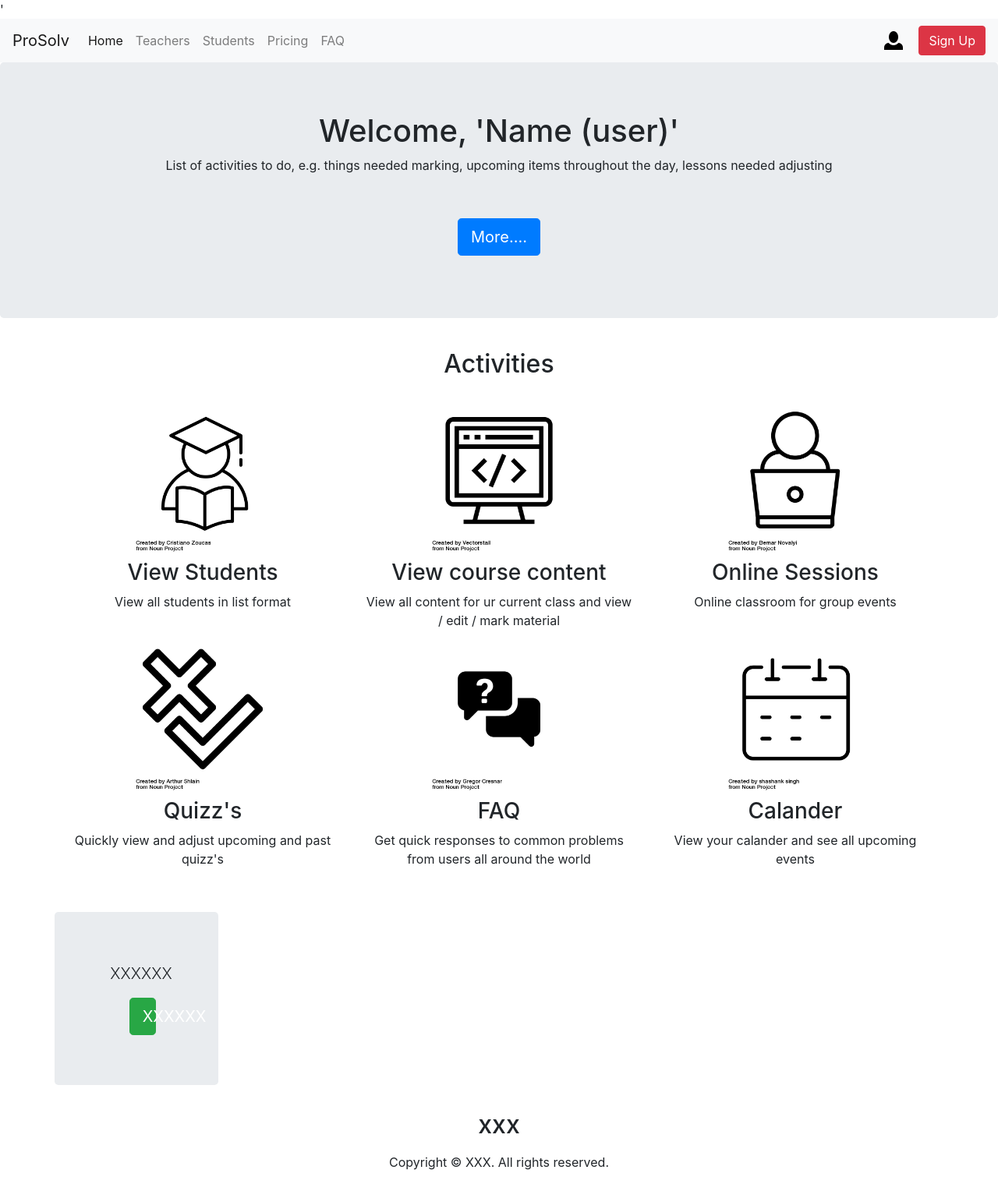
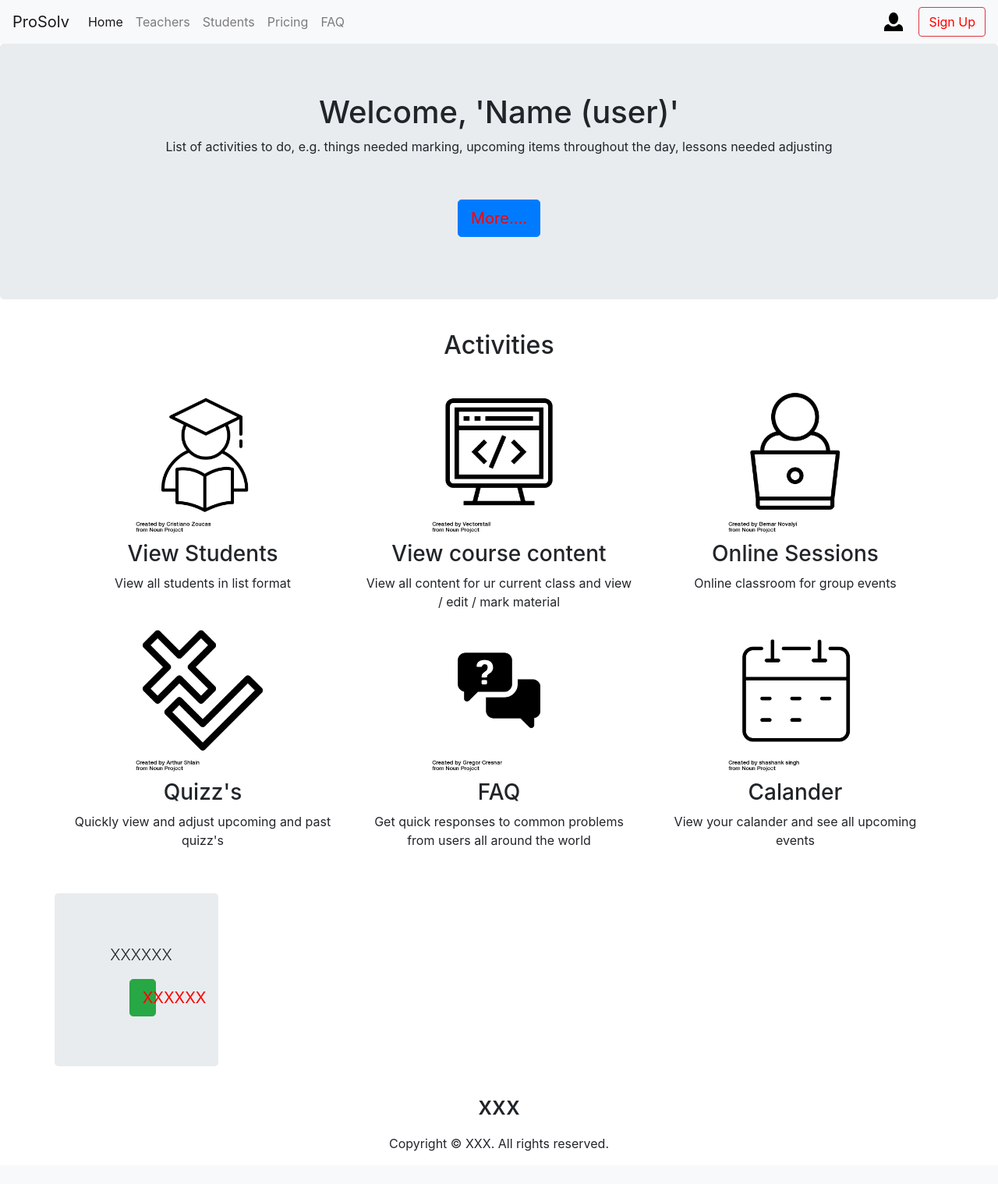
Before and after one commit to codyjm/cp3405_a2, a PHP site: page /teacherPager.html in a window 1280 px wide. Shown: the whole page at 78% size. After the commit the page ends 1477 px from the top, so only its background shows below. Run offline with PHP 8.4, Linux system fonts and the light colour scheme.

Commit message:
Update links and button

```diff
--- a/css/mainstyles.css
+++ b/css/mainstyles.css
@@ -9,3 +9,15 @@
 .pricing_section {
     padding-bottom: 25px;
 }
+a:link {
+    text-decoration: none;
+    color: red;
+}
+a:hover {
+    text-decoration: none;
+    color: white;
+}
+a:visited {
+    text-decoration: none;
+    color: red;
+}
--- a/index.html
+++ b/index.html
@@ -23,7 +23,7 @@
         </ul>
         <form class="form-inline my-2 my-lg-0">
             <img class="account_icon" src="images/person-3x.png" alt="Sign In"/>
-            <button type="button" class="btn btn-danger my-2 my-sm-0" href="#">Sign Up</button>
+            <button type="button" class="btn btn-outline-danger my-2 my-sm-0" href="signup.html"><a href="signup.html">Sign Up</a></button>
         </form>
     </div>
 </nav>
--- a/signin.html
+++ b/signin.html
@@ -29,7 +29,7 @@
         </ul>
         <form class="form-inline my-2 my-lg-0">
             <img class="account_icon" src="images/person-3x.png" alt="Sign In" href="signin.html"/>
-            <button type="button" class="btn btn-outline-danger my-2 my-sm-0" href="signup.html">Sign Up</button>
+            <button type="button" class="btn btn-outline-danger my-2 my-sm-0" href="signup.html"><a href="signup.html">Sign Up</a></button>
         </form>
     </div>
 </nav>
--- a/teacherPager.html
+++ b/teacherPager.html
@@ -6,7 +6,7 @@
     <meta name="viewport" content="width=device-width, initial-scale=1">
     <title>Bootstrap Agency Page Template</title>
     <!-- Bootstrap -->
-    <link href="css/bootstrap-4.0.0.css" rel="stylesheet">'
+    <link href="css/bootstrap-4.0.0.css" rel="stylesheet">
       <link href="css/mainstyles.css" rel="stylesheet"/>
   </head>
   <body>
@@ -23,7 +23,7 @@
       </ul>
       <form class="form-inline my-2 my-lg-0">
         <img class="account_icon" src="images/person-3x.png" alt="Sign In"/>
-        <button type="button" class="btn btn-danger my-2 my-sm-0" href="#">Sign Up</button>
+          <button type="button" class="btn btn-outline-danger my-2 my-sm-0" href="signup.html"><a href="signup.html">Sign Up</a></button>
       </form>
     </div>
   </nav>
```
